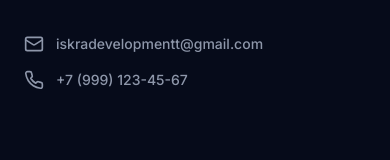
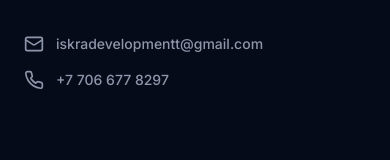
Before and after one commit to P1nq3kk/REXA, a React (Vite) app: page / in a window 390 px wide. Shown: the part 6059-6219 px from the top of the page. Built offline with nearby package versions, Linux system fonts and the light colour scheme.

Commit message:
Update phone number to +7 706 677 8297

```diff
--- a/src/data/config.ts
+++ b/src/data/config.ts
@@ -4,7 +4,7 @@ export const portfolioConfig = {
     fullName: 'Команда ISKRA',
     role: 'Веб-студия',
     email: 'iskradevelopmentt@gmail.com',
-    phone: '+7 (999) 123-45-67',
+    phone: '+7 706 677 8297',
     cvLink: '#',
     portrait: '', // Will be replaced by a logo icon in the component
     logo: 'ISKRA',
```
